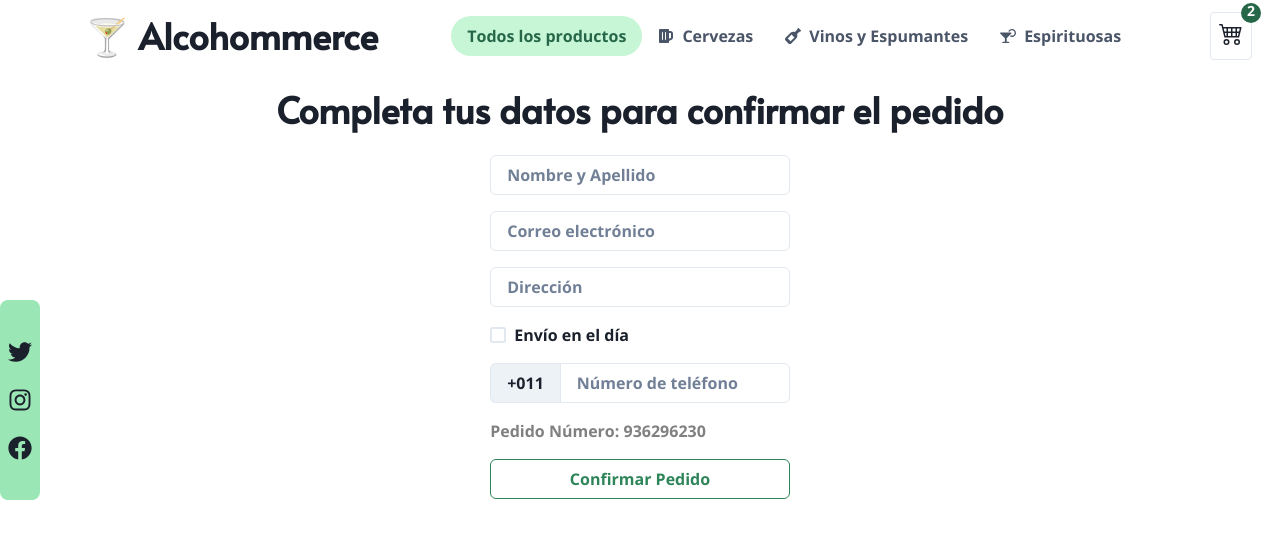
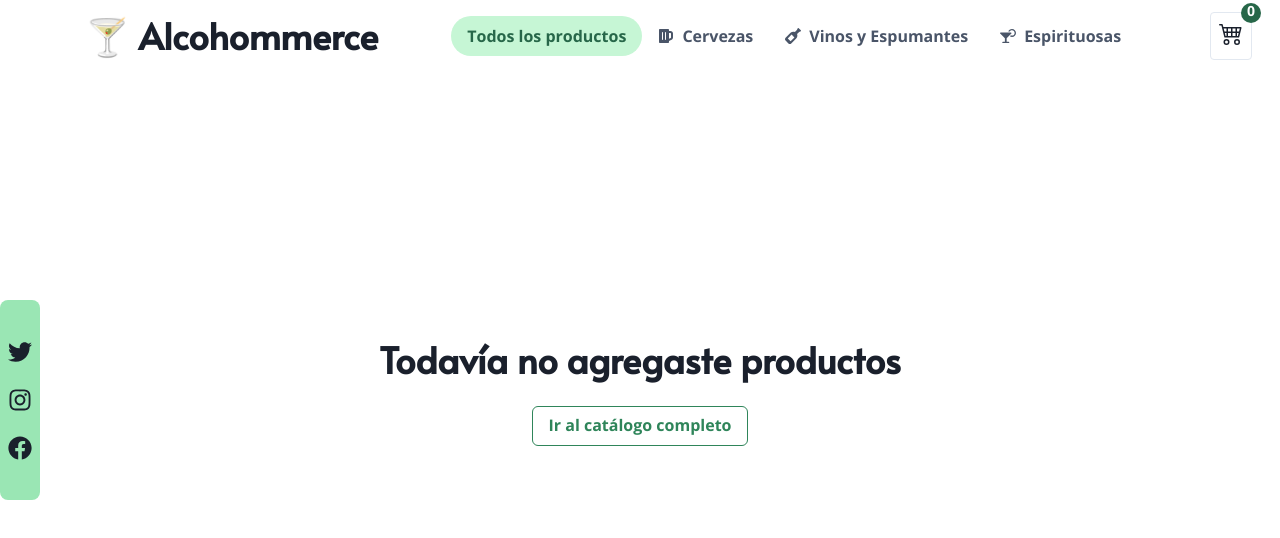
Before and after one commit to AlexisSzerman/Alcohommerce, a React (Vite) app: page /cart in a window 1280 px wide. Shown: the top 538 px of the page. Built offline with nearby package versions, Linux system fonts and the light colour scheme.

Commit message:
agregando context y la logicaal cartwidget y cart 001

```diff
--- a/src/App.jsx
+++ b/src/App.jsx
@@ -6,22 +6,24 @@ import Home from "./components/Home";
 import Cart from "./components/Cart";
 import { BrowserRouter, Routes, Route } from "react-router-dom";
 import SocialMedia from "./components/SocialMedia";
+import CartContextProvider from "./contexts/CartContext"
 
 
 const App = () => {
   return (
+  <CartContextProvider>
     <BrowserRouter>
       <NavBar />
       <SocialMedia/>
       <Routes>
         <Route exact path={'/'} element={<Home greeting={"Bienvenidos a Alcohommerce"} />}/>
-        <Route exact path={'/catalogue'} element={<ItemListContainer />} />
-        {/* <Route exact path={'/category/:category'} element={<ItemListContainer />}/> */}
+        <Route exact path={'/catalogue'} element={<ItemListContainer />}/>
         <Route exact path={'/category/:categoryId'} element={<ItemListContainer />}/>
         <Route exact path={"/item/:id"} element={<ItemDetailContainer />} />
         <Route exact path={"/cart"} element={<Cart />} />
       </Routes>
     </BrowserRouter>
+  </CartContextProvider>
   );
 };
 
--- a/src/components/Cart.jsx
+++ b/src/components/Cart.jsx
@@ -1,4 +1,5 @@
-import React from "react";
+import { useContext } from "react";
+import { Link } from 'react-router-dom'
 import {
   Box,
   Input,
@@ -10,13 +11,46 @@ import {
   Button,
   Checkbox,
   Heading,
+  Flex,
+  Card,
+  CardHeader,
+  CardBody,
+  CardFooter,
+  Text,
 } from "@chakra-ui/react";
+import { CartContext } from "../contexts/CartContext";
+import { motion } from 'framer-motion';
+
 
 const orderNumber = Math.floor(Math.random() * 1000000000);
 
 const Cart = () => {
+  const { cart, cartTotal, priceTotal,  clearCart, removeItem } = useContext(CartContext)
+
+  if (cartTotal() === 0) {
+    return (
+      <>
+        <Center height="80vh">
+          <Flex flexDirection="column" alignItems="center">
+            <Heading>Todavía no agregaste productos</Heading>
+            <Link to={"/catalogue"}>
+              <motion.div whileHover={{ scale: 1.1 }} whileTap={{ scale: 0.9 }}>
+                <Button colorScheme="green" variant="outline" mt={6}>
+                  Ir al catálogo completo
+                </Button>
+              </motion.div>
+            </Link>
+          </Flex>
+        </Center>
+      </>
+    );
+  }
+
+
   return (
     <>
+
+
       <Box>
         <Center mt={4} mb={6}>
           <Heading>Completa tus datos para confirmar el pedido</Heading>
--- a/src/components/CartWidget.jsx
+++ b/src/components/CartWidget.jsx
@@ -1,8 +1,11 @@
-import React from "react";
+import {useContext} from "react";
 import { Icon, Box } from "@chakra-ui/react";
 import { BsCart4 } from "react-icons/bs";
+import { CartContext } from "../contexts/CartContext";
+
 
 const CartWidget = () => {
+  const { cartTotal } = useContext(CartContext)
   return (
 
    <Box position="relative" display="inline-block" mr={4} border='1px' borderColor='gray.200' borderRadius={4} p={2} _hover={{ bg: "green.400", color: "white" }}>
@@ -21,7 +24,7 @@ const CartWidget = () => {
         fontWeight="bold"
         lineHeight="1.2"
       >
-        2
+        {cartTotal ()}
       </Box>
     </Box>
   );
--- a/src/components/Item.jsx
+++ b/src/components/Item.jsx
@@ -1,19 +1,29 @@
 import React from 'react';
 import { Heading, Button, Flex, Box, Text } from "@chakra-ui/react";
-import { Link } from 'react-router-dom';
+import { Link } from 'react-router-dom'
+import { motion } from 'framer-motion';
 
 const Item = ({ item }) => {
+  const rotateAnimation = {
+    rotate: [0, 1, -1, 0],
+    transition: { duration: 0.5, repeat: 1 }
+  };
+
   return (
     <Box p={4} borderWidth="1px" borderRadius="lg" overflow="hidden">
-      <Box w="180px" h="180px">
-        <img src={item.pictureUrl} alt={item.title + " " + item.brand} width="100%" height="100%" />
-      </Box>
-      <Heading  size='xs' mt={4}>{item.title}</Heading>
-      <Heading  size='md' mb={4}>{item.brand}</Heading>
+      <motion.div whileHover={rotateAnimation}>
+        <Box w="180px" h="180px">
+          <img src={item.pictureUrl} alt={item.title + " " + item.brand} width="100%" height="100%" />
+        </Box>
+      </motion.div>
+      <Heading size='xs' mt={4}>{item.title}</Heading>
+      <Heading size='md' mb={4}>{item.brand}</Heading>
       <Text mb={6}>Precio: ${item.price}</Text>
       <Flex justify="center" mt="auto">
         <Link to={"/item/" + item.id}>
-          <Button  colorScheme='green'>Ver Detalle</Button>
+          <motion.div whileHover={{ scale: 1.1 }} whileTap={{ scale: 0.9 }}>
+            <Button colorScheme='green'>Ver Detalle</Button>
+          </motion.div>
         </Link>
       </Flex>
     </Box>
--- a/src/components/ItemCount.jsx
+++ b/src/components/ItemCount.jsx
@@ -16,11 +16,11 @@ import { Icon,
 function ItemCount({ stock, initial}) {
   const [count, setCount] = useState(initial);
 
-  const sumar = () => {
+  const increase = () => {
     if (count < stock) setCount(count + 1);
   };
 
-  const restar = () => {
+  const decrease = () => {
     if (count - 1 >= initial) setCount(count - 1);
   };
 
@@ -28,12 +28,12 @@ function ItemCount({ stock, initial}) {
 
 
         <Flex minWidth="max-content" alignItems="center">
-          <IconButton icon={<MinusIcon /> } onClick={restar} colorScheme="teal"
+          <IconButton icon={<MinusIcon /> } onClick={decrease} colorScheme="teal"
             variant="outline" mr={4}/>
 
           <Text>{count}</Text>
 
-          <IconButton icon={<AddIcon/>} onClick={sumar} colorScheme="teal"
+          <IconButton icon={<AddIcon/>} onClick={increase} colorScheme="teal"
             variant="outline" ml={4} mr={4}/>
 
           {count >= initial && (
--- a/src/components/NavBar.jsx
+++ b/src/components/NavBar.jsx
@@ -9,11 +9,25 @@ import {
   Tabs,
   TabList,
   Tab,
-  Image,
 } from "@chakra-ui/react";
 import { Link } from "react-router-dom";
 import { FaBeer, FaWineBottle, FaCocktail } from "react-icons/fa";
+import { motion } from "framer-motion";
 
+
+const CocktailIcon = () => {
+  return (
+    <motion.span
+      animate={{ rotate: [0, 10, -15, 15, -10, 0] }}
+      transition={{ duration: 0.5, repeat: Infinity, repeatDelay: 2 }}
+      style={{ display: "inline-block" }}
+    >
+      <span role="img" aria-label="cocktail">
+        🍸
+      </span>
+    </motion.span>
+  );
+};
 
 const NavBar = () => {
   return (
@@ -25,7 +39,7 @@ const NavBar = () => {
 
             <Spacer />
             <Link to="/">
-              <Heading>🍸 Alcohommerce</Heading>
+              <Heading><CocktailIcon /> Alcohommerce</Heading>
             </Link>
             <Spacer />
 
--- /dev/null
+++ b/src/contexts/CartContext.jsx
@@ -0,0 +1,47 @@
+import React, { createContext, useState } from 'react';
+
+
+export const CartContext = createContext()
+
+const CartContextProvider = ({children}) => {
+    const [ cart, setCart ] = useState([])
+
+    const isInCart = (id) => {
+        return cart.some(x => x.id === id)
+    }
+
+    const addItem = (item, quantity) => {
+        if(isInCart(item.id)){
+            let pos = cart.findIndex(x => x.id === item.id)
+            cart[ pos ].quantity += quantity
+            setCart([...cart])
+        }else {
+            setCart([...cart, {...item, quantity:quantity}])
+        }
+    }
+
+    const removeItem = (id) => {
+        const products = cart.filter(x => x.id !== id)
+        setCart([...products])
+    }
+
+    const clearCart = () => {
+        setCart([])
+    }
+
+    const cartTotal = () => {
+        return cart.reduce((total, item) => total += item.quantity, 0)
+    }
+
+    const priceTotal = () => {
+        return cart.reduce((total, item) => total += item.quantity * item.price , 0)
+    }
+
+    return (
+        <CartContext.Provider value={{cart, addItem, removeItem, clearCart, cartTotal, priceTotal}}>
+            {children}
+        </CartContext.Provider>
+    )
+}
+
+export default CartContextProvider
```
